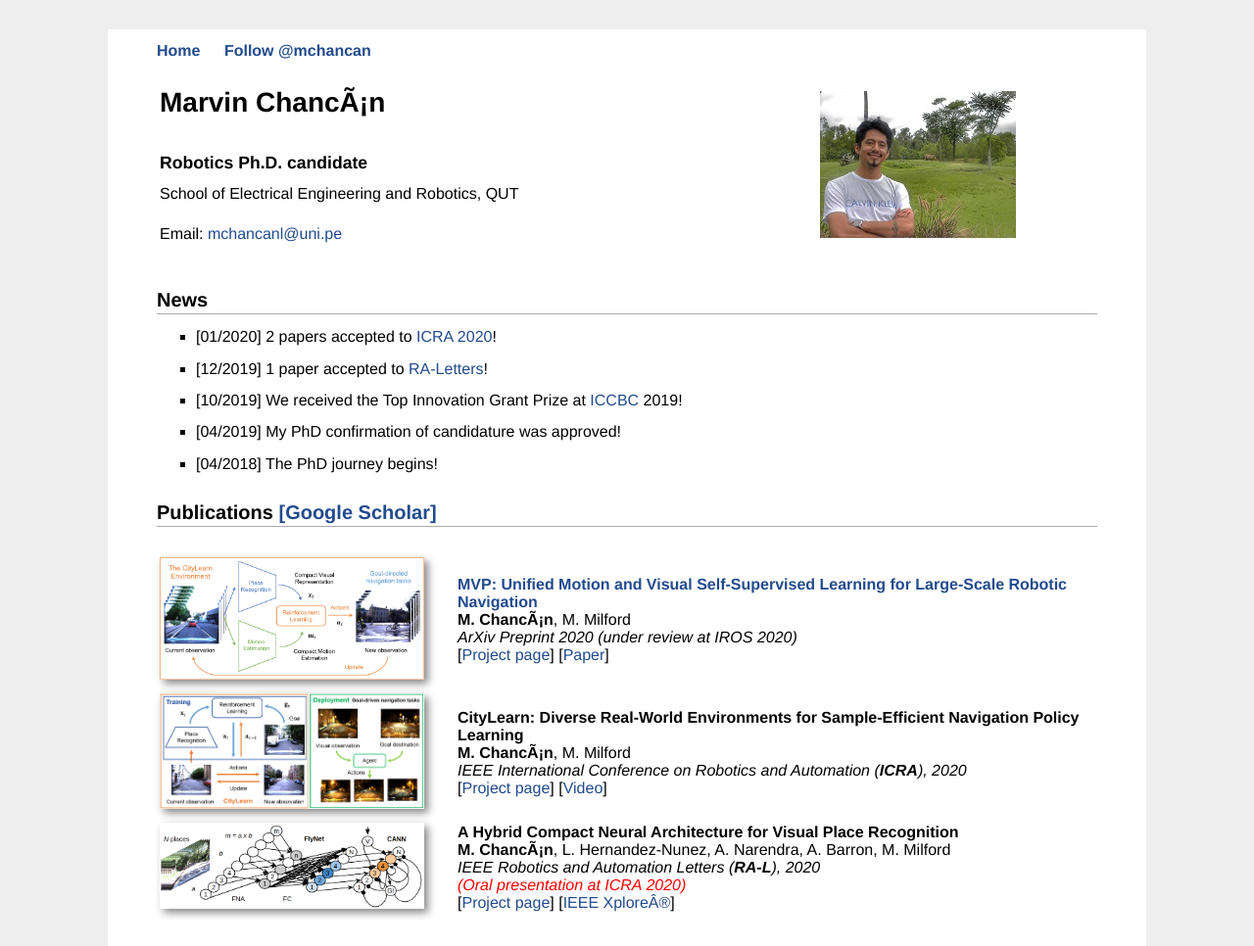
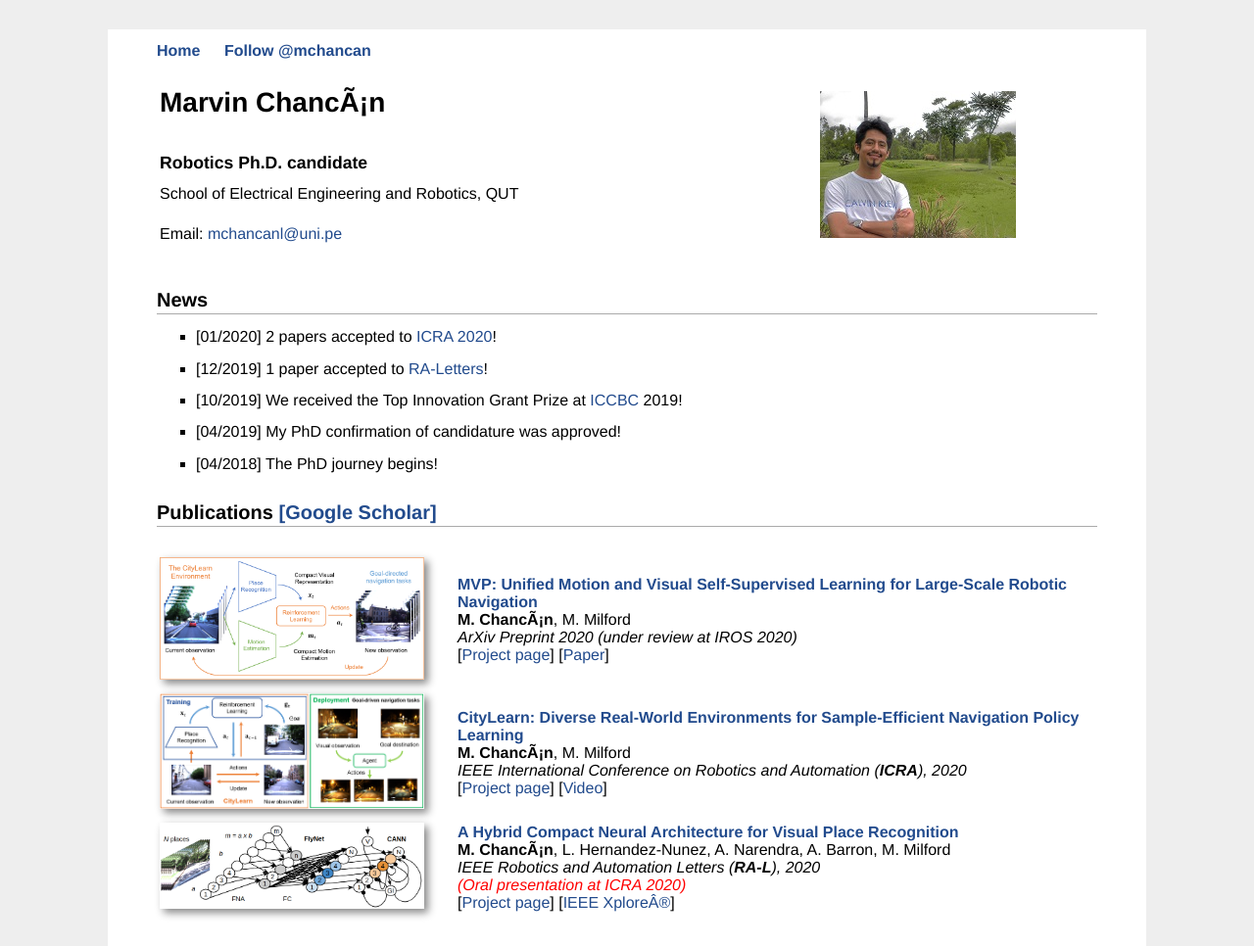
Before and after one commit to mchancan/mchancan.github.io, a Jekyll site: the page built from index.html, in a window 1280 px wide. Shown: the top 966 px of the page at 98% size. Built offline with Jekyll 4.4.1, drawn with Linux system fonts in a browser that asks for light colours; comment, search, counter and statistics services are not loaded.

```diff
--- a/index.html
+++ b/index.html
@@ -61,7 +61,7 @@ title: MV
 			<a href="projects/CityLearn/index.html"><img style="box-shadow: 4px 4px 8px #888" src="projects/CityLearn/citylearn.png"  width="270px" height="inherit" border="1px" /></a>
 		</td>
 		<td>
-			<b>CityLearn: Diverse Real-World Environments for Sample-Efficient Navigation Policy Learning</b> <br>
+			<a href="projects/MVP/index.html"><b>CityLearn: Diverse Real-World Environments for Sample-Efficient Navigation Policy Learning</b></a></br>
 			<b>M. Chancán</b>, M. Milford </br>
 			<em>IEEE International Conference on Robotics and Automation (<b>ICRA</b>), 2020</em></br>
 			[<a href="projects/CityLearn/index.html">Project page</a>]
@@ -78,7 +78,7 @@ title: MV
 			<a href="projects/FlyNet/index.html"><img style="box-shadow: 4px 4px 8px #888" src="projects/FlyNet/flynet.png"  width="270px" height="inherit" border="1px" /></a>
 		</td>
 		<td>
-			<b>A Hybrid Compact Neural Architecture for Visual Place Recognition</b></br>
+			<a href="projects/MVP/index.html"><b>A Hybrid Compact Neural Architecture for Visual Place Recognition</b></a></br>
 			<b>M. Chancán</b>, L. Hernandez-Nunez, A. Narendra, A. Barron, M. Milford</br>
 			<em>IEEE Robotics and Automation Letters (<b>RA-L</b>), 2020</em></br>
 			<font color = 'red'><em>(Oral presentation at ICRA 2020)</em></font></br>
@@ -97,7 +97,7 @@ title: MV
 			<a href="https://www.researchgate.net/publication/336813940_NeuroSLAM_A_Brain_Inspired_SLAM_System_for_3D_Environments"><img style="box-shadow: 4px 4px 8px #888" src="images/2R0A8419.jfif"  width="270px" height="inherit" border="1px" /></a>
 		</td>
 		<td>
-			<b>NeuroSLAM: A Brain Inspired SLAM System for 3D Environments </b> <br>
+			<a href="projects/MVP/index.html"><b>NeuroSLAM: A Brain Inspired SLAM System for 3D Environments</b></a></br>
 			F. Yu, <b>M. Chancán</b>, J. Shang, Y. Hu, M. Milford <br>
 			<em>2019 International Collegiate Competition for Brain-inspired Computing (<b>ICCBC</b>), Tsinghua University, Beijing, China</em> <br>
 			[<a href="https://www.neuroslam.net/">Project page</a>]
```
